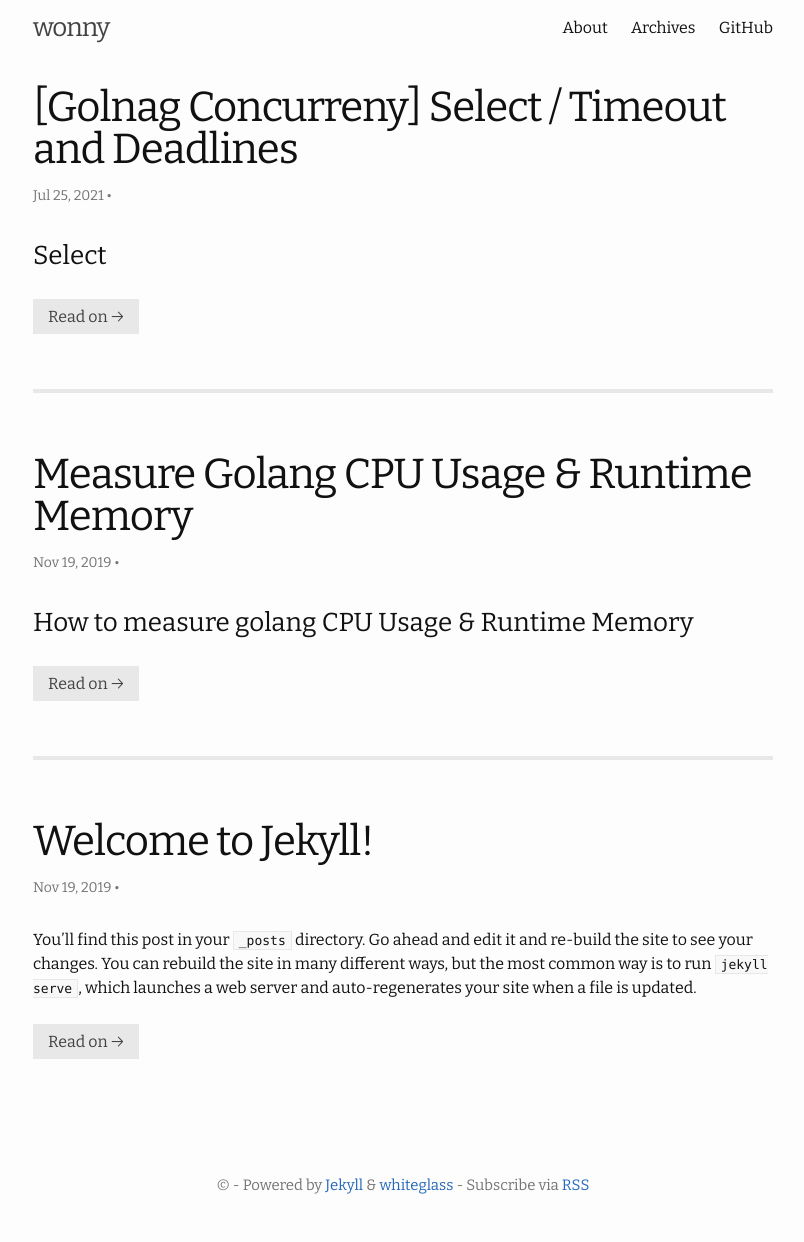
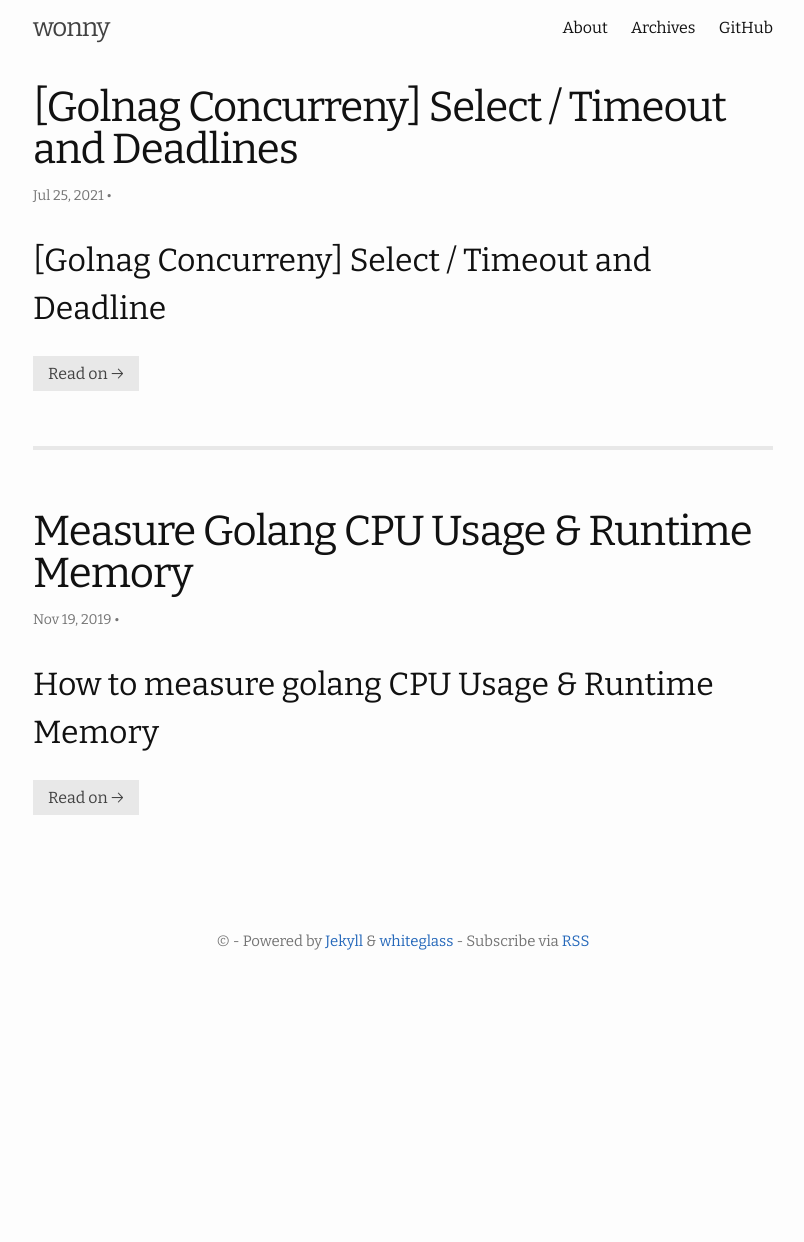
Before and after one commit to jiwonCha/jiwonCha.github.io, a Jekyll site: the page built from index.html, in a window 1280 px wide. Shown: the whole page, without its empty margins (237-1041 px from the left). Built offline with Jekyll 4.4.1, drawn with Linux system fonts in a browser that asks for light colours; the list of posts is cut into pages by our own code; after the commit the page ends 998 px from its top, so only the background shows below that.

Commit message:
Update Posts

```diff
--- a/_posts/2019-11-19-welcome-to-jekyll.md
+++ /dev/null
@@ -1,29 +0,0 @@
----
-layout: post
-title:  "Welcome to Jekyll!"
-date:   2019-11-19 23:14:27 +0900
-categories: jekyll update
----
-You’ll find this post in your `_posts` directory. Go ahead and edit it and re-build the site to see your changes. You can rebuild the site in many different ways, but the most common way is to run `jekyll serve`, which launches a web server and auto-regenerates your site when a file is updated.
-
-Jekyll requires blog post files to be named according to the following format:
-
-`YEAR-MONTH-DAY-title.MARKUP`
-
-Where `YEAR` is a four-digit number, `MONTH` and `DAY` are both two-digit numbers, and `MARKUP` is the file extension representing the format used in the file. After that, include the necessary front matter. Take a look at the source for this post to get an idea about how it works.
-
-Jekyll also offers powerful support for code snippets:
-
-{% highlight ruby %}
-def print_hi(name)
-  puts "Hi, #{name}"
-end
-print_hi('Tom')
-#=> prints 'Hi, Tom' to STDOUT.
-{% endhighlight %}
-
-Check out the [Jekyll docs][jekyll-docs] for more info on how to get the most out of Jekyll. File all bugs/feature requests at [Jekyll’s GitHub repo][jekyll-gh]. If you have questions, you can ask them on [Jekyll Talk][jekyll-talk].
-
-[jekyll-docs]: https://jekyllrb.com/docs/home
-[jekyll-gh]:   https://github.com/jekyll/jekyll
-[jekyll-talk]: https://talk.jekyllrb.com/
--- a/_posts/2021-07-25-golang-concurrency-1.md
+++ b/_posts/2021-07-25-golang-concurrency-1.md
@@ -4,6 +4,10 @@ title:  "[Golnag Concurreny] Select / Timeout and Deadlines"
 date:   2021-07-25 15:01:00 +0900
 categories: Go Resource
 ---
+
+## [Golnag Concurreny] Select / Timeout and Deadline
+
+----------
 
 ### Select
 
```
Also changed, not shown: _posts/2019-11-19-measure-golang-resource.md (+1 -1 lines).
